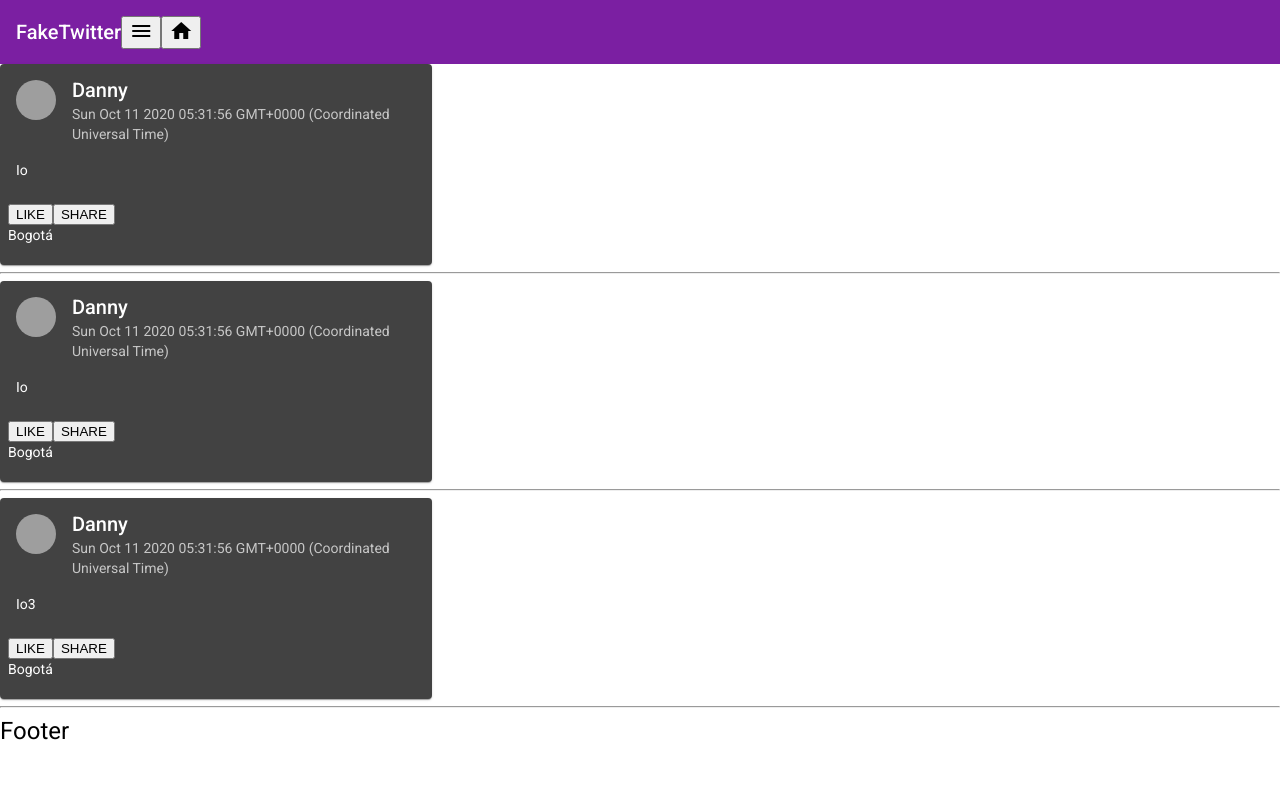
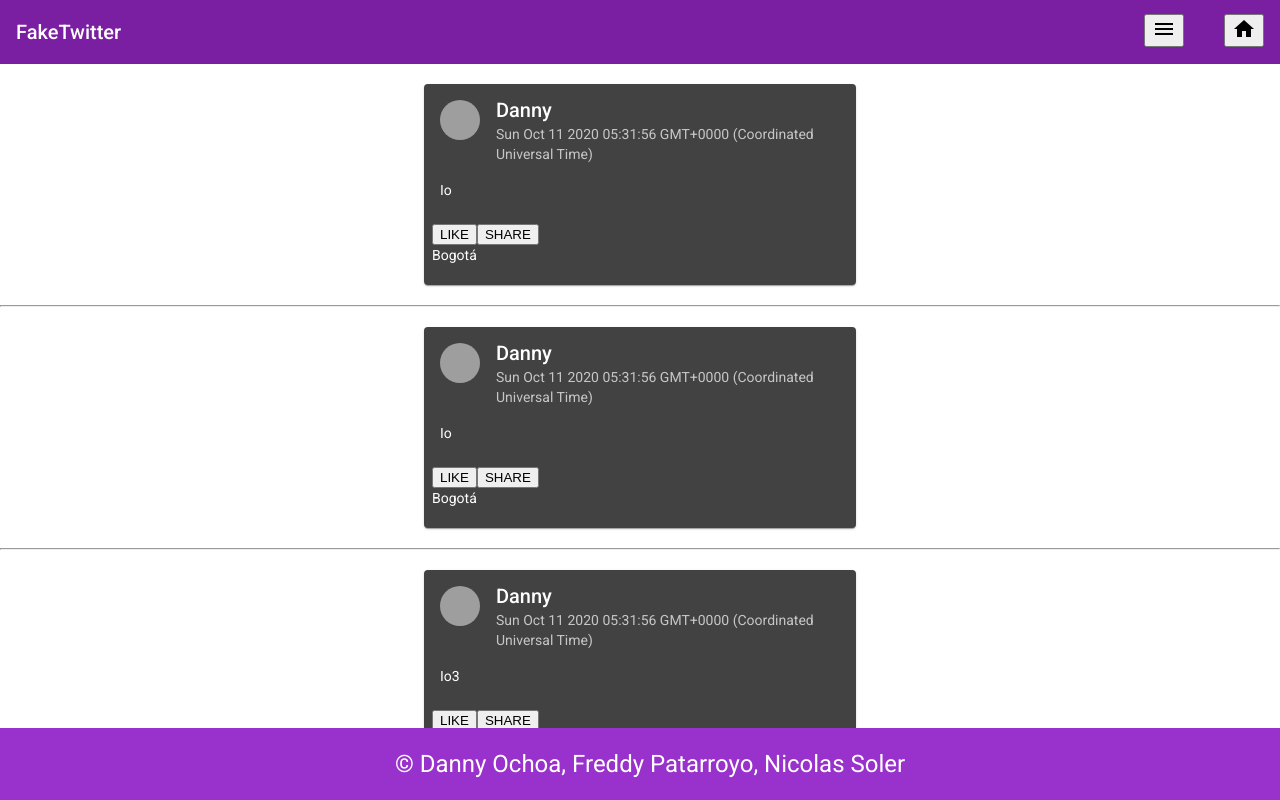
Before and after one commit to Danny8ape/FakeTwitterFrontEnd, an Angular app: page /listaTweets in a window 1280 px wide. Built offline with nearby package versions, Linux system fonts and the light colour scheme; grey boxes are pictures that could not be loaded.

Commit message:
agragando estilos de css

```diff
--- a/src/app/app.component.css
+++ b/src/app/app.component.css
@@ -0,0 +1,23 @@
+mat-toolbar-row{
+    display: flex;
+    justify-content: space-between;
+}
+
+mat-toolbar-row button{
+    margin-left: 40px;
+}
+
+footer{
+    background: darkorchid;
+    color: #ffffff;
+    padding: 10px;
+    width: 100%;
+    position: absolute;
+    bottom: 0px;
+    display: flex;
+    justify-content: center;
+}
+
+footer h1{
+    margin: 10px auto;
+}
--- a/src/app/app.component.html
+++ b/src/app/app.component.html
@@ -1,6 +1,7 @@
 <mat-toolbar color="primary">
   <mat-toolbar-row>
     <span>{{ title }}</span>
+    <div>
     <button
 
     mat-icon-button class="example-icon" aria-label="Example icon-button with menu icon">
@@ -11,11 +12,10 @@
     mat-icon-button class="example-icon" aria-label="Example icon-button with menu icon">
       <mat-icon>home</mat-icon>
     </button>
+    </div>
   </mat-toolbar-row>
-
-
 </mat-toolbar>
 <router-outlet></router-outlet>
-<div>
-  <h1>Footer</h1>
-</div>
+<footer>
+  <h1>&copy; Danny Ochoa, Freddy Patarroyo, Nicolas Soler</h1>
+</footer>
--- a/src/app/tweet/tweet.component.css
+++ b/src/app/tweet/tweet.component.css
@@ -6,3 +6,8 @@
     background-image: url('https://material.angular.io/assets/img/examples/shiba1.jpg');
     background-size: cover;
   }
+
+  mat-card{
+    width: 100%;
+    margin: 20px auto;
+  }
```
